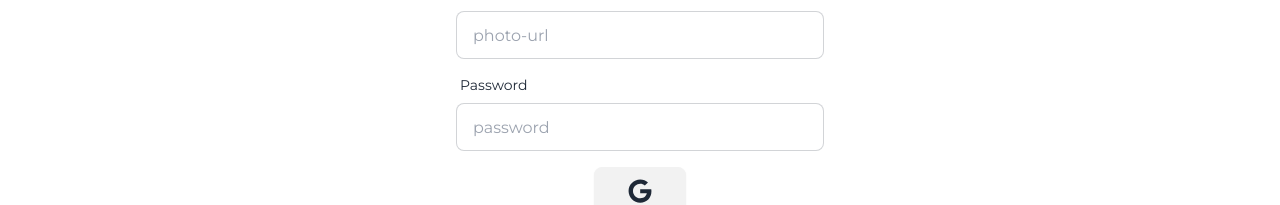
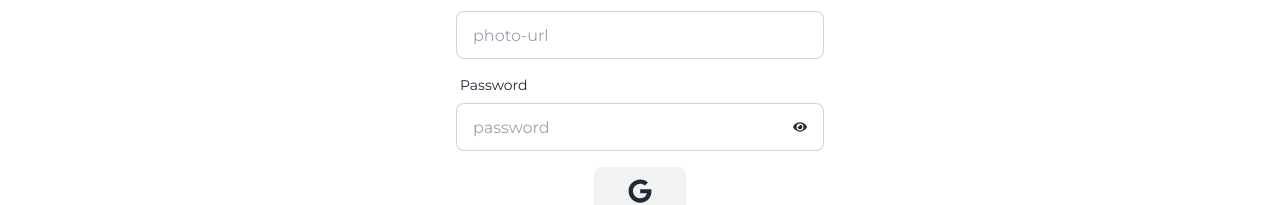
Before and after one commit to Phanthom-Mekat/Warmhand-Donate-Cloth-09, a React (Vite) app: page /auth/register in a window 1280 px wide. Shown: the part 453-658 px from the top of the page. Built offline with nearby package versions, Linux system fonts and the light colour scheme; no server answers.

Commit message:
readme updated show pass feature added

```diff
--- a/src/pages/Register.jsx
+++ b/src/pages/Register.jsx
@@ -1,12 +1,13 @@
 import { Link, useNavigate } from "react-router-dom";
 import { useContext, useState } from "react";
 import { AuthContext } from "../provider/AuthProvider";
-import { FaGoogle } from "react-icons/fa";
+import { FaEye, FaEyeSlash, FaGoogle } from "react-icons/fa";
 
 const Register = () => {
     const { createNewUser, setUser, updateUserProfile, signInWithGoogle } = useContext(AuthContext);
     const navigate = useNavigate();
     const [error, setError] = useState({});
+    const [showPassword, setShowPassword] = useState(false)
 
     const validatePassword = (password) => {
         if (password.length < 6) {
@@ -121,20 +122,23 @@ const Register = () => {
                         />
                     </div>
 
-
-
-                    <div className="form-control">
+                    <div className="form-control relative">
                         <label className="label">
                             <span className="label-text">Password</span>
                         </label>
                         <input
+                            type={showPassword ? 'text' : 'password'}
                             name="password"
-                            type="password"
                             placeholder="password"
                             className="input input-bordered"
                             onChange={() => setError((prev) => ({ ...prev, password: null }))}
                             required
                         />
+                        <button className="absolute btn btn-ghost bottom-0 right-0" onClick={(e) => {
+                            e.preventDefault();
+                            setShowPassword(!showPassword);
+                        }}>
+                        {showPassword ? <FaEyeSlash /> : <FaEye />} </button>
                         {error.password && (
                             <label className="label text-sm text-red-500">{error.password}</label>
                         )}
```
Also changed, not shown: 1 other file (tests, documents, lock files or other folders).
